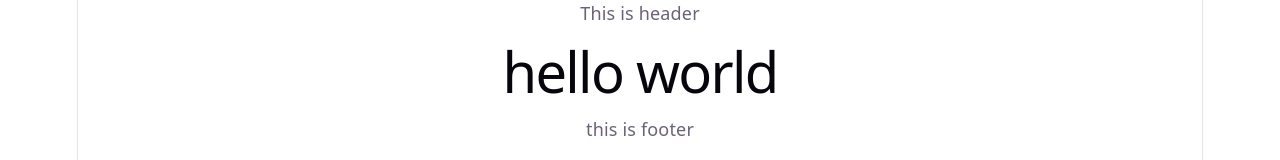
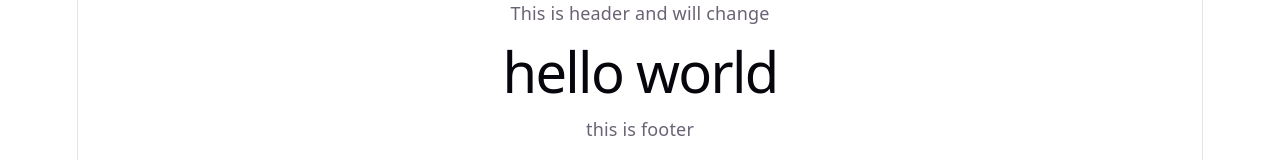
Before and after one commit to Lunanuna/portfolio, a React app: page / in a window 1280 px wide. Shown: the top 160 px of the page. Built offline with nearby package versions, Linux system fonts and the light colour scheme; the HTML template or start-up script is replaced by a standard one.

Commit message:
first commit

```diff
--- a/src/components/Header.jsx
+++ b/src/components/Header.jsx
@@ -1,7 +1,7 @@
 export default function Header(){
     return(
         <>
-        <header>This is header</header>
+        <header>This is header and will change</header>
         </>
     )
 }
```
